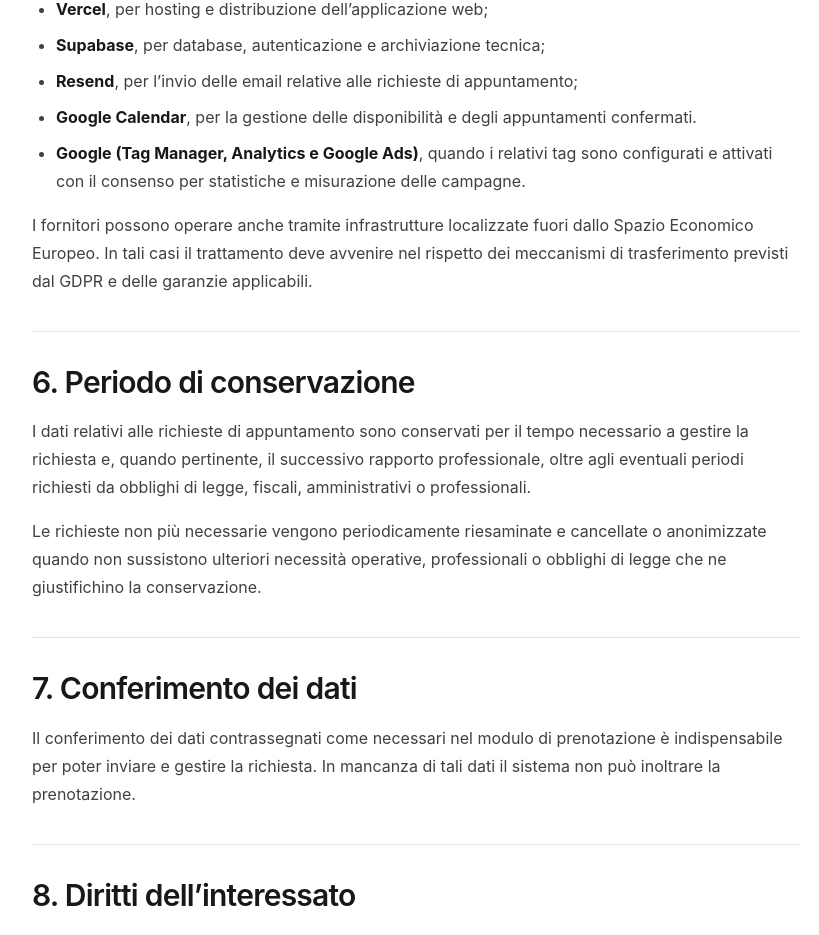
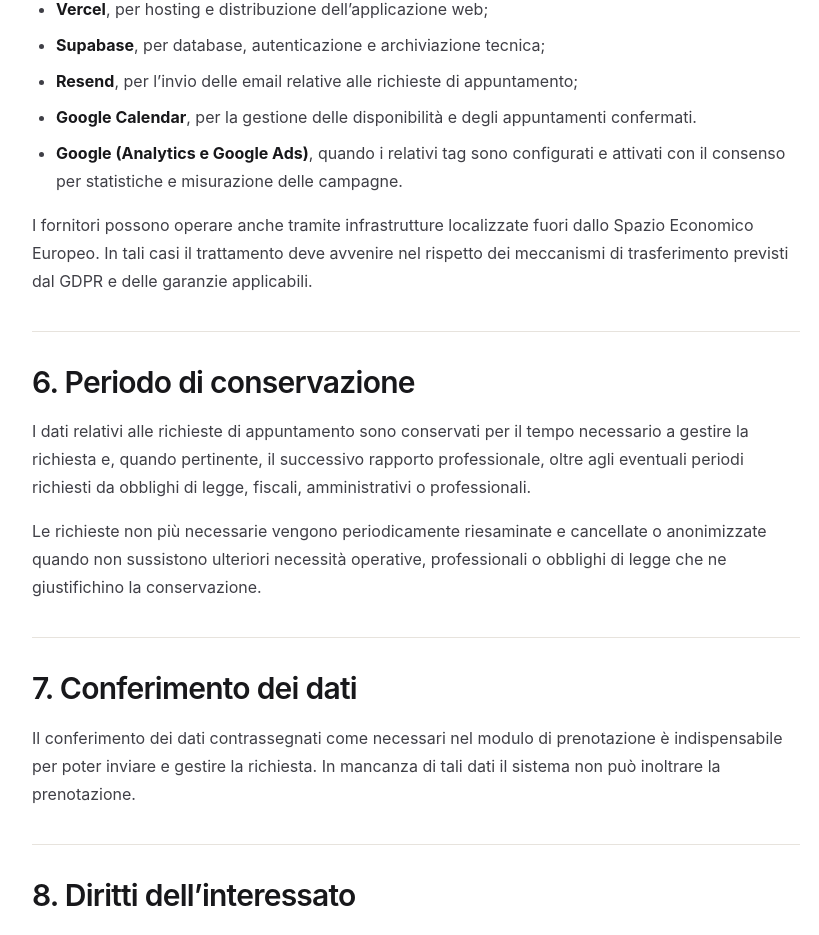
Before and after one commit to Yvanesse/giorgia-psychologist, a Next.js app: page /privacy-policy in a window 1280 px wide. Shown: the part 1932-2867 px from the top of the page, without its empty margins (224-1043 px from the left). Built offline with nearby package versions, Linux system fonts and the light colour scheme.

Commit message:
docs: reflect direct Google tag integration and consent choices

```diff
--- a/src/app/privacy-policy/page.tsx
+++ b/src/app/privacy-policy/page.tsx
@@ -100,7 +100,7 @@ export default function PrivacyPolicyPage() {
                   <li><strong className="text-ink">Supabase</strong>, per database, autenticazione e archiviazione tecnica;</li>
                   <li><strong className="text-ink">Resend</strong>, per l’invio delle email relative alle richieste di appuntamento;</li>
                   <li><strong className="text-ink">Google Calendar</strong>, per la gestione delle disponibilità e degli appuntamenti confermati.</li>
-                  <li><strong className="text-ink">Google (Tag Manager, Analytics e Google Ads)</strong>, quando i relativi tag sono configurati e attivati con il consenso per statistiche e misurazione delle campagne.</li>
+                  <li><strong className="text-ink">Google (Analytics e Google Ads)</strong>, quando i relativi tag sono configurati e attivati con il consenso per statistiche e misurazione delle campagne.</li>
                 </ul>
                 <p>
                   I fornitori possono operare anche tramite infrastrutture localizzate fuori dallo Spazio Economico Europeo.
```
